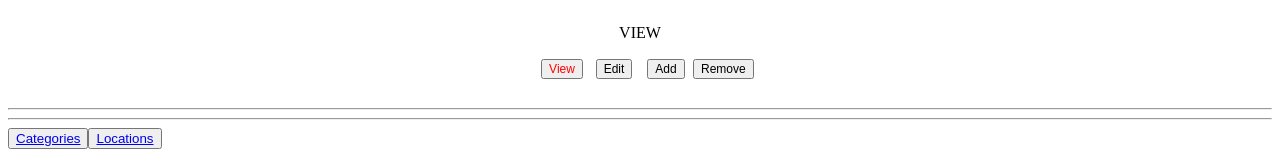
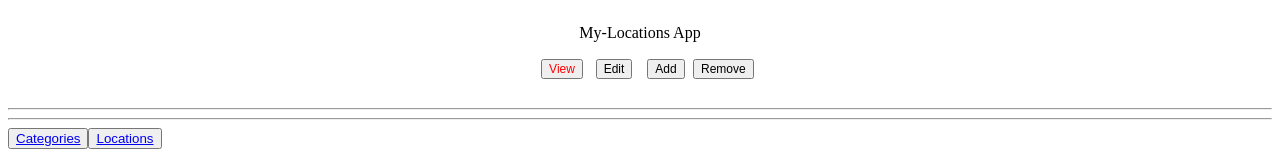
Before and after one commit to razawi/my-locations-react-redux, a React app in the folder my-locations/: page / in a window 1280 px wide. Shown: the top 160 px of the page. Built offline with nearby package versions, Linux system fonts and the light colour scheme.

Commit message:
title Implemented for header

```diff
--- a/my-locations/src/components/Footer.js
+++ b/my-locations/src/components/Footer.js
@@ -6,13 +6,14 @@ import {
     Link
   } from 'react-router-dom'
 
+  // todo - make link set viewState In order to rerender the Header.
 const Footer = () => (
     <div>
      <button>
-      <Link to="/Categories">Categories</Link>
+       <Link to="/Categories">Categories</Link>
      </button>
      <button>
-      <Link to="/Locations">Locations</Link>
+       <Link to="/Locations">Locations</Link>
      </button>
     </div>
   )
--- a/my-locations/src/components/Header.js
+++ b/my-locations/src/components/Header.js
@@ -5,11 +5,20 @@ import './Header.css'
 import uiActions from '../reducers/uiActions'
 
 const HeaderTitle = ({actionState}) => {
-  // access URL window.location Categories / Locations
+  let url = window.location.href
+  let title= ''
+
+  if (url.search('Categories') > -1)
+    title= "Categories"
+  else if (url.search('Locations') > -1)
+    title= "Locations"
+  else
+    title= "My-Locations App"
+
   return (
     <div className="title">
       <p>
-          {actionState}
+        {title}
       </p>
     </div>
    )
--- a/my-locations/src/containers/Locations.js
+++ b/my-locations/src/containers/Locations.js
@@ -5,7 +5,7 @@ import Reducers from '../reducers'
 
 
 const ViewLocationsMenue = () => {
-  debugger;
+  // debugger;
 
 }
 
```
